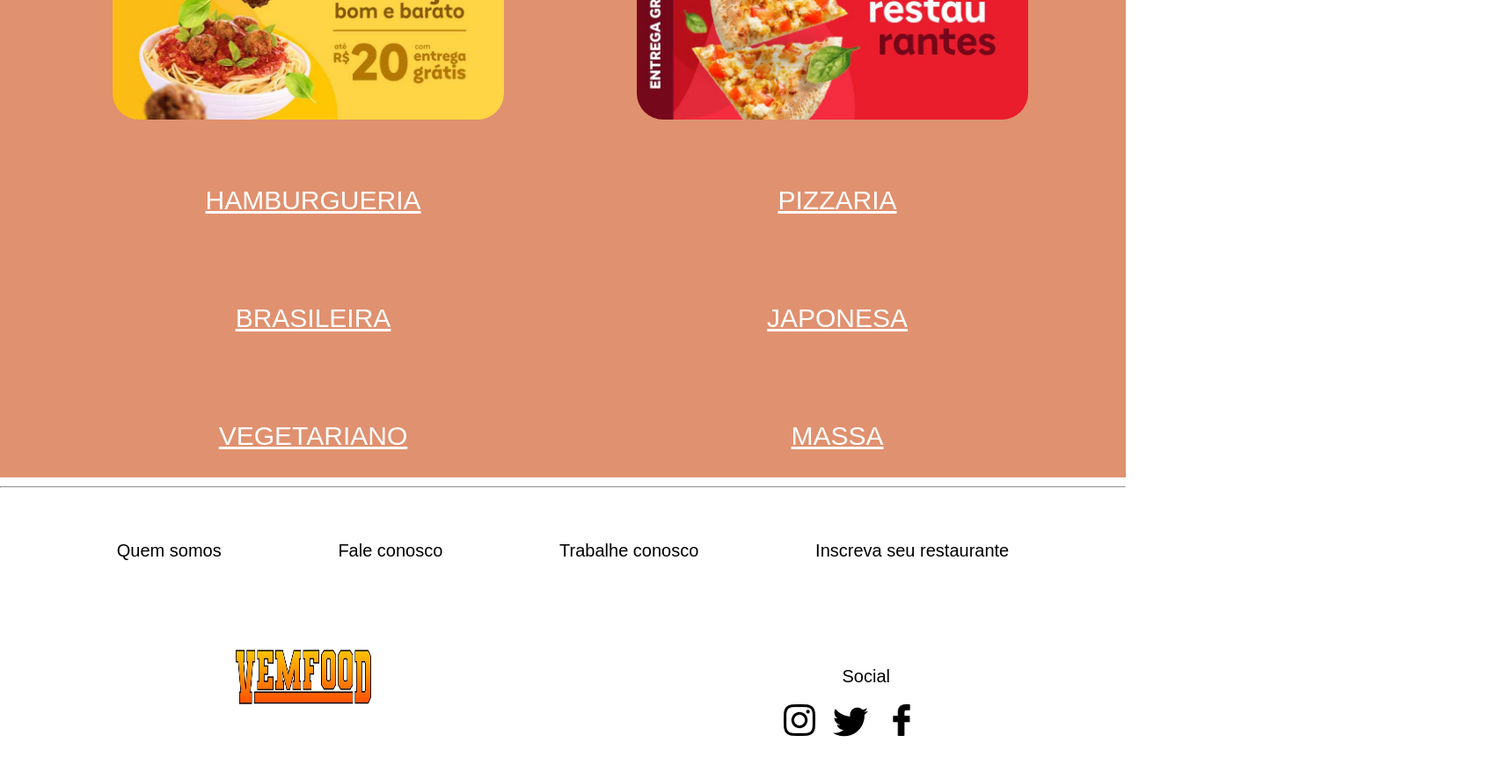
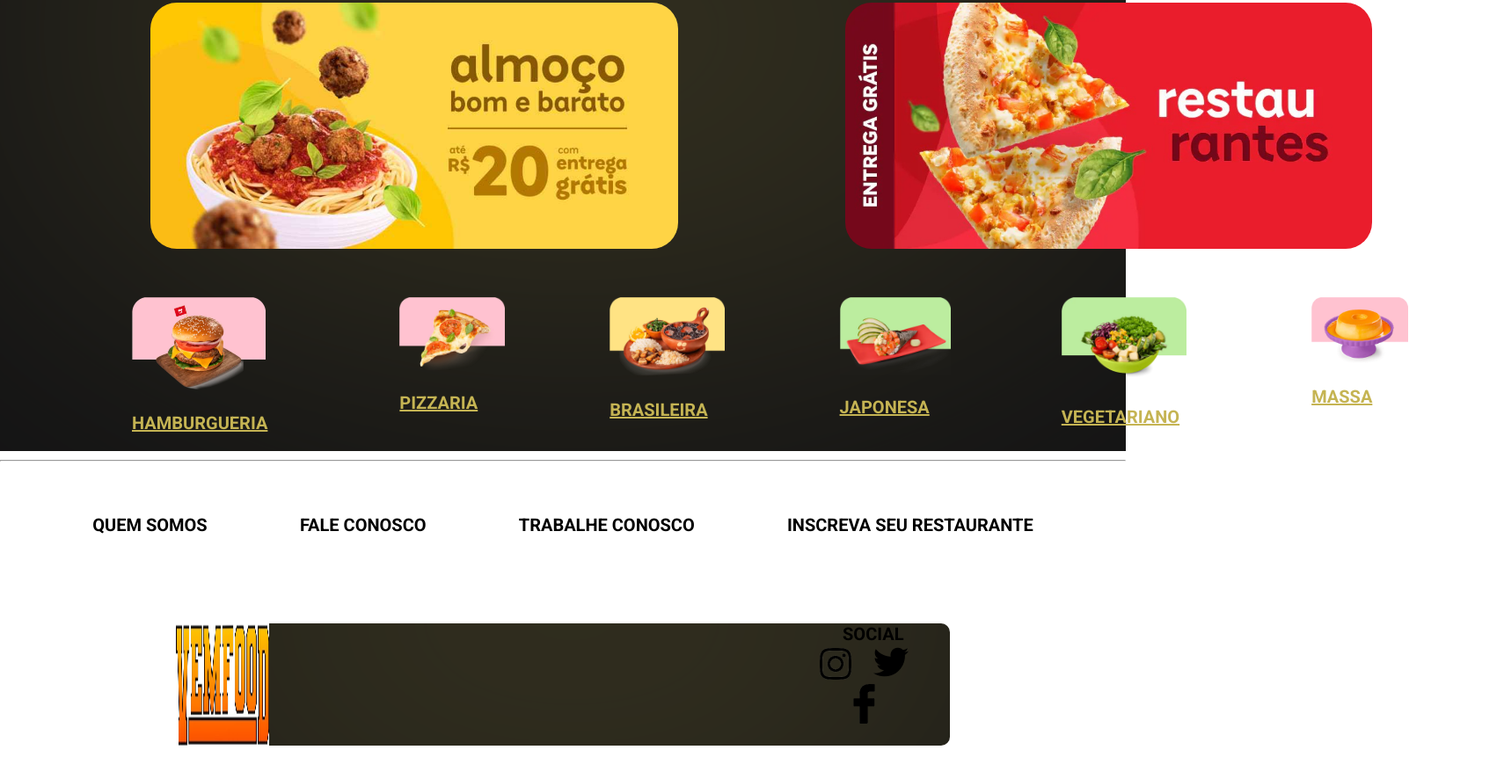
Before and after one commit to VemFood/ProjetoVemFood, a plain HTML site: page index.html in a window 1280 px wide. Shown: the part 562-1448 px from the top of the page at 88% size, 1710 px wide, since content can reach past the window. Drawn offline with Linux system fonts and the light colour scheme.

Commit message:
Atualizando pagina home

```diff
--- a/index.html
+++ b/index.html
@@ -6,6 +6,9 @@
   <meta http-equiv="X-UA-Compatible" content="IE=edge">
   <meta name="viewport" content="width=device-width, initial-scale=1.0">
   <link rel="stylesheet" href="style.css">
+  <link rel="preconnect" href="https://fonts.googleapis.com" />
+  <link rel="preconnect" href="https://fonts.gstatic.com" crossorigin />
+  <link href="https://fonts.googleapis.com/css2?family=Roboto:wght@700;900&display=swap" rel="stylesheet" />
   <title> VemFood | Home </title>
 </head>
 
@@ -27,26 +30,34 @@
       <a href=""><img class="cards" src="img/card2.png" alt=""></a>
       <a href=""><img class="cards" src="img/card3.jpg" alt=""></a>
       <a href=""><img class="cards" src="img/card4.jpg" alt=""></a>
-
+    </main>
+    <div class="mini">
       <a href="/">
+        <img class="mini-cards" src="/img/lanches.jpg" alt="">
         <p class="texto">Hamburgueria</p>
       </a>
       <a href="/">
+        <img class="mini-cards" src="/img/pizza.jpg" alt="">
         <p class="texto">Pizzaria</p>
       </a>
       <a href="/">
+        <img class="mini-cards" src="/img/brasileira.jpg" alt="">
         <p class="texto">Brasileira</p>
       </a>
       <a href="/">
+        <img class="mini-cards" src="/img/japonesa.jpg" alt="">
         <p class="texto">Japonesa</p>
       </a>
       <a href="/">
+        <img class="mini-cards" src="/img/vegetariana.jpg" alt="">
         <p class="texto">Vegetariano</p>
       </a>
       <a href="/">
+        <img class="mini-cards" src="/img/doces.jpg" alt="">
         <p class="texto">Massa</p>
       </a>
-    </main>
+    </div>
+
   </section>
   <hr>
 
@@ -57,15 +68,21 @@
       <a href="/">Trabalhe conosco</a>
       <a href="/">Inscreva seu restaurante</a>
     </div>
-    <div class="socialrodape">
-      <img class="logorodape" src="img/vemfood1.png" alt="Logo VemFood">
-      <p>Social</p>
+    <div class="social-imagens">
+      <div class="socialrodape">
+      </div>
+      <div class="imagens">
+        <img class="logorodape" src="img/vemfood1.png" alt="Logo VemFood">
+        <p>
+          <center>Social
+            <br>
+            <a href="/"><img class="social" src="img/insta.png" alt=""></a>
+            <a href="/"><img class="social" src="img/twitter.png" alt=""></a>
+            <a href="/"> <img class="social" class="face" src="img/facebook.png" alt=""></a>
+        </p>
+      </div>
     </div>
-    <div class="imagens">
-      <a href="/"><img src="img/insta.png" alt=""></a>
-      <a href="/"><img src="img/twitter.png" alt=""></a>
-      <a href="/"> <img class="face" src="img/facebook.png" alt=""></a>
-    </div>
+
 
   </footer>
 </body>
--- a/style.css
+++ b/style.css
@@ -1,5 +1,5 @@
 body {
-  font-family: Arial, Helvetica, sans-serif;
+  font-family: "Roboto", sans-serif;
   font-size: 20px;
   margin: 0px;
 }
@@ -10,6 +10,8 @@ body {
 
 .cabecalho {
   display: flex;
+
+  text-transform: uppercase;
 
   place-items: center;
 
@@ -50,7 +52,10 @@ a {
 }
 
 .section {
-  background-color: #c93f0391;
+  background-color: #121214;
+  background-image: url(./assets/bg.svg);
+  background-position-y: 55.6%;
+  background-position-x: center;
   display: grid;
 }
 
@@ -69,20 +74,34 @@ a {
   max-width: 80%;
 }
 
+.mini {
+  display: flex;
+  flex: 1;
+
+  margin-top: 50px;
+  margin-left: 150px;
+}
+
+.mini-cards {
+  max-width: 50%;
+}
+
 .texto {
   text-transform: uppercase;
   text-align: center;
   text-decoration: underline;
 
-  margin-right: 100px;
+  margin-right: 150px;
 
-  color: white;
+  color: #c5b453;
 
-  font-size: 30px;
+  font-size: 20px;
 }
 
 .rodape {
   margin-bottom: 50px;
+
+  text-transform: uppercase;
 }
 
 .inforodape {
@@ -109,13 +128,25 @@ a {
 
 .imagens {
   display: flex;
-  justify-content: end;
-  gap: 20px;
+  justify-content: center;
+  gap: 300px;
 
-  margin-right: 18.5%;
-  margin-bottom: 20px;
+  margin-bottom: 30px;
+  margin-right: 200px;
+  margin-left: 200px;
+
+  background: url(/assets/bg.svg);
+  background-color: #121214;
+  background-position-y: 55.6%;
+  background-position-x: center;
+
+  border-radius: 10px;
 
   flex: 1;
+}
+
+.social {
+  margin-right: 20px;
 }
 
 .face {
```
Also changed, not shown: assets/bg.svg (added), assets/bg2.svg (added), img/brasileira.jpg (added), img/cupom.jpg (added), img/doces.jpg (added), img/japonesa.jpg (added), img/lanches.jpg (added), img/pizza.jpg (added), img/vegetariana.jpg (added).
